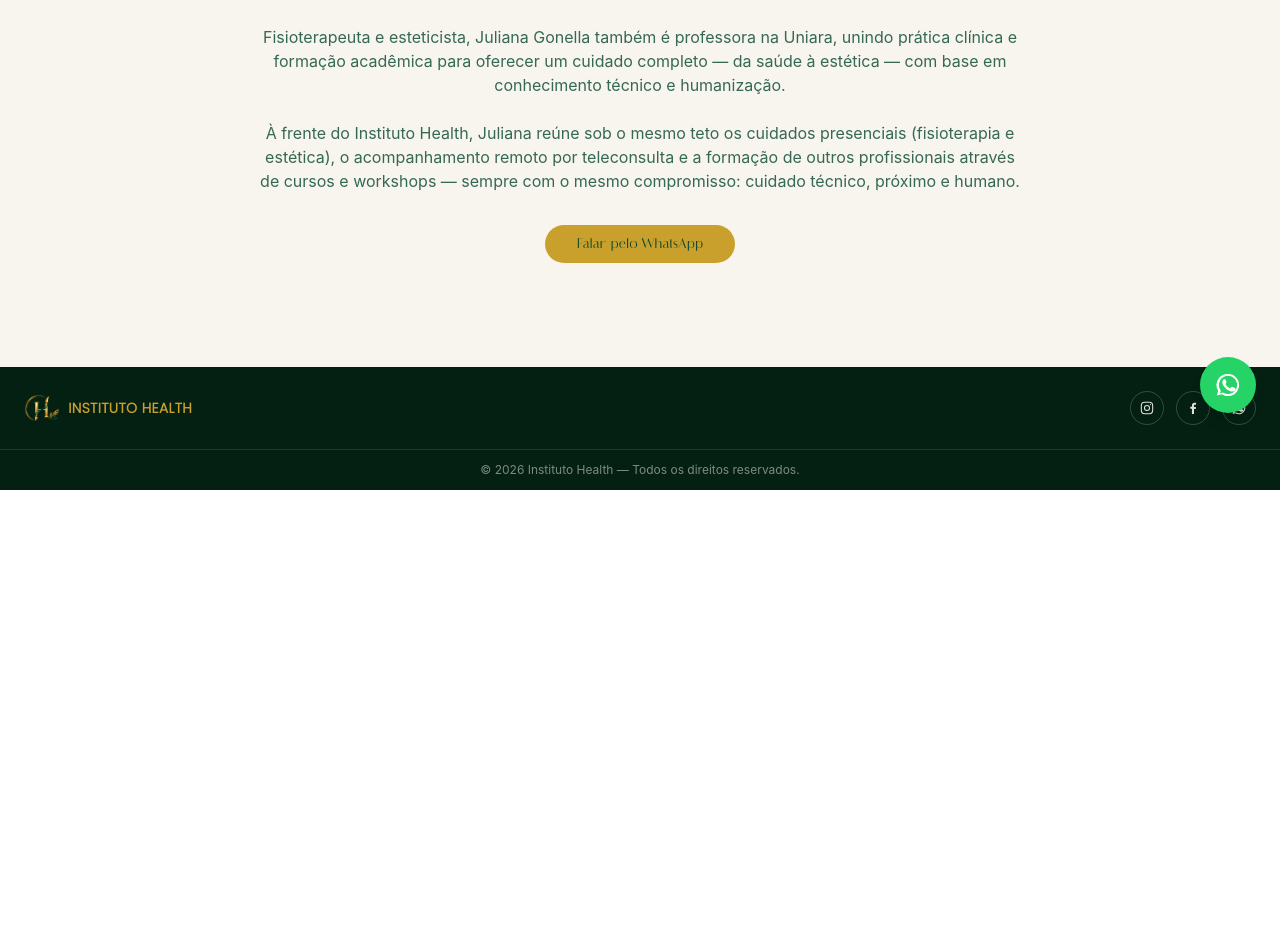
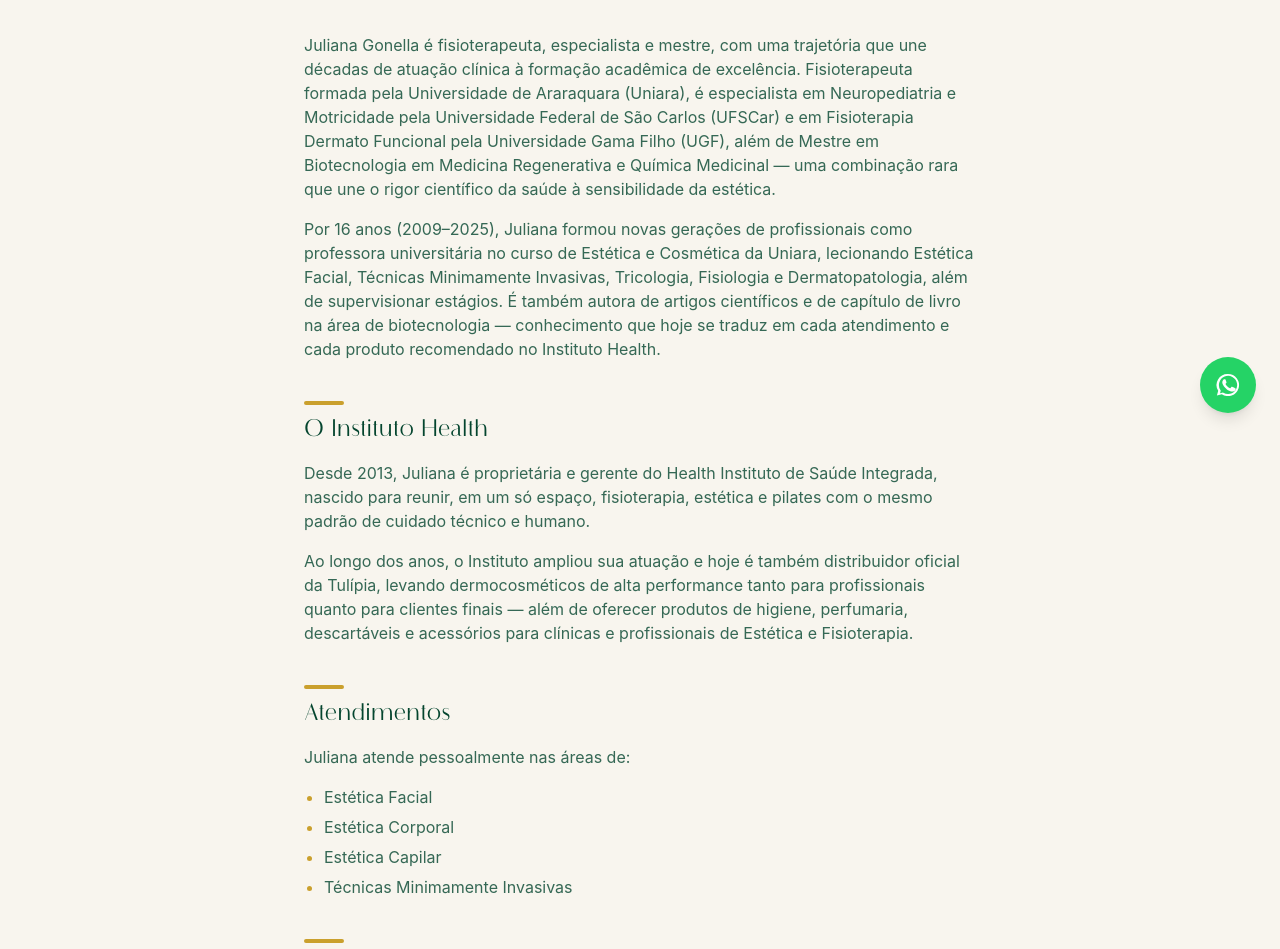
Before and after one commit to alexandra-almeida/instituto-health, a React (Vite) app: page /sobre in a window 1280 px wide. Shown: the part 363-1312 px from the top of the page. Before the commit the page ends 853 px from the top, so only its background shows below. Built offline with nearby package versions, Linux system fonts and the light colour scheme; a web font is replaced by a local one.

Commit message:
Adiciona conteudo real da Juliana na pagina Sobre
Co-Authored-By: Claude Sonnet 5 <noreply@anthropic.com>

```diff
--- a/src/pages/Sobre.tsx
+++ b/src/pages/Sobre.tsx
@@ -3,6 +3,27 @@ import julianaRetrato from '../assets/juliana/juliana-retrato-sem-botoes.jpg'
 import { WHATSAPP_NUMBER } from '../data/contact'
 
 const MESSAGE = 'Olá! Gostaria de saber mais sobre os atendimentos da Juliana Gonella.'
+
+const ATENDIMENTOS = [
+  'Estética Facial',
+  'Estética Corporal',
+  'Estética Capilar',
+  'Técnicas Minimamente Invasivas',
+]
+
+// Título discreto de subseção — mesmo tratamento (barrinha dourada + texto)
+// já usado no resto do site (ver SectionLabel em Home.tsx), só alinhado à
+// esquerda pra acompanhar o corpo de texto abaixo dele.
+function SubsectionTitle({ children }: { children: string }) {
+  return (
+    <div className="flex flex-col items-start gap-2">
+      <div className="h-1 w-10 rounded-full bg-dourado-health" />
+      <h2 className="font-flatline text-xl text-emerald-dark sm:text-2xl">
+        {children}
+      </h2>
+    </div>
+  )
+}
 
 // Página própria "Sobre" — a rota /juliana-gonella era só uma página de
 // exemplo (placeholder); o conteúdo real da bio já existia era só o
@@ -29,26 +50,85 @@ function Sobre() {
             Sobre a Juliana Gonella
           </h1>
         </div>
+      </div>
 
-        <p className="text-sm text-emerald-dark/80 sm:text-base">
-          Fisioterapeuta e esteticista, Juliana Gonella também é professora
-          na Uniara, unindo prática clínica e formação acadêmica para
-          oferecer um cuidado completo — da saúde à estética — com base em
-          conhecimento técnico e humanização.
-        </p>
-        <p className="text-sm text-emerald-dark/80 sm:text-base">
-          À frente do Instituto Health, Juliana reúne sob o mesmo teto os
-          cuidados presenciais (fisioterapia e estética), o acompanhamento
-          remoto por teleconsulta e a formação de outros profissionais
-          através de cursos e workshops — sempre com o mesmo compromisso:
-          cuidado técnico, próximo e humano.
-        </p>
+      {/* Corpo do texto em coluna à esquerda (mais legível pro conteúdo
+          mais longo) — só o cabeçalho acima (foto + título) fica
+          centralizado, mantendo o tratamento visual original. */}
+      <div className="mx-auto mt-8 flex max-w-2xl flex-col gap-10 text-left">
+        <div className="flex flex-col gap-4">
+          <p className="text-sm text-emerald-dark/80 sm:text-base">
+            Juliana Gonella é fisioterapeuta, especialista e mestre, com uma
+            trajetória que une décadas de atuação clínica à formação
+            acadêmica de excelência. Fisioterapeuta formada pela
+            Universidade de Araraquara (Uniara), é especialista em
+            Neuropediatria e Motricidade pela Universidade Federal de São
+            Carlos (UFSCar) e em Fisioterapia Dermato Funcional pela
+            Universidade Gama Filho (UGF), além de Mestre em Biotecnologia
+            em Medicina Regenerativa e Química Medicinal — uma combinação
+            rara que une o rigor científico da saúde à sensibilidade da
+            estética.
+          </p>
+          <p className="text-sm text-emerald-dark/80 sm:text-base">
+            Por 16 anos (2009–2025), Juliana formou novas gerações de
+            profissionais como professora universitária no curso de
+            Estética e Cosmética da Uniara, lecionando Estética Facial,
+            Técnicas Minimamente Invasivas, Tricologia, Fisiologia e
+            Dermatopatologia, além de supervisionar estágios. É também
+            autora de artigos científicos e de capítulo de livro na área de
+            biotecnologia — conhecimento que hoje se traduz em cada
+            atendimento e cada produto recomendado no Instituto Health.
+          </p>
+        </div>
+
+        <div className="flex flex-col gap-4">
+          <SubsectionTitle>O Instituto Health</SubsectionTitle>
+          <p className="text-sm text-emerald-dark/80 sm:text-base">
+            Desde 2013, Juliana é proprietária e gerente do Health Instituto
+            de Saúde Integrada, nascido para reunir, em um só espaço,
+            fisioterapia, estética e pilates com o mesmo padrão de cuidado
+            técnico e humano.
+          </p>
+          <p className="text-sm text-emerald-dark/80 sm:text-base">
+            Ao longo dos anos, o Instituto ampliou sua atuação e hoje é
+            também distribuidor oficial da Tulípia, levando dermocosméticos
+            de alta performance tanto para profissionais quanto para
+            clientes finais — além de oferecer produtos de higiene,
+            perfumaria, descartáveis e acessórios para clínicas e
+            profissionais de Estética e Fisioterapia.
+          </p>
+        </div>
+
+        <div className="flex flex-col gap-4">
+          <SubsectionTitle>Atendimentos</SubsectionTitle>
+          <p className="text-sm text-emerald-dark/80 sm:text-base">
+            Juliana atende pessoalmente nas áreas de:
+          </p>
+          <ul className="list-disc space-y-1.5 pl-5 text-sm text-emerald-dark/80 marker:text-dourado-health sm:text-base">
+            {ATENDIMENTOS.map((item) => (
+              <li key={item}>{item}</li>
+            ))}
+          </ul>
+        </div>
+
+        <div className="flex flex-col gap-4">
+          <SubsectionTitle>Health Academy</SubsectionTitle>
+          <p className="text-sm text-emerald-dark/80 sm:text-base">
+            A vocação de formar profissionais nunca deixou de fazer parte da
+            trajetória de Juliana. Hoje, ela leva essa experiência para
+            dentro do próprio Instituto através da Health Academy,
+            ministrando cursos nas áreas de Estética Facial, Corporal,
+            Capilar e Técnicas Minimamente Invasivas — formação prática,
+            guiada por quem une know-how científico e vivência de mais de
+            uma década em sala de aula universitária.
+          </p>
+        </div>
 
         <a
           href={`https://wa.me/${WHATSAPP_NUMBER}?text=${encodeURIComponent(MESSAGE)}`}
           target="_blank"
           rel="noreferrer"
-          className="font-flatline mt-2 inline-flex items-center justify-center rounded-full bg-dourado-health px-8 py-3 text-sm leading-none text-emerald-dark transition-colors hover:bg-dourado-claro"
+          className="font-flatline mt-2 inline-flex items-center justify-center self-center rounded-full bg-dourado-health px-8 py-3 text-sm leading-none text-emerald-dark transition-colors hover:bg-dourado-claro"
         >
           Falar pelo WhatsApp
         </a>
```
